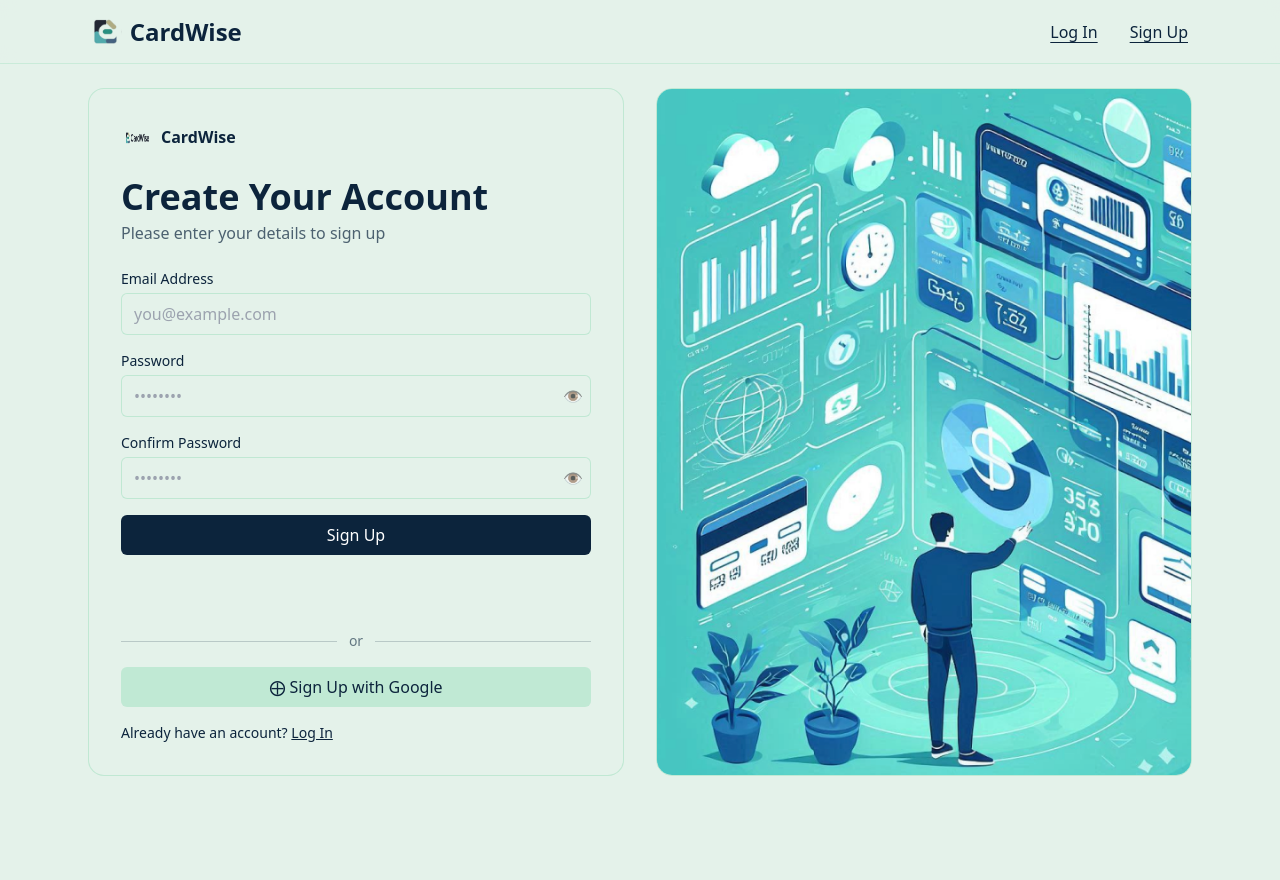
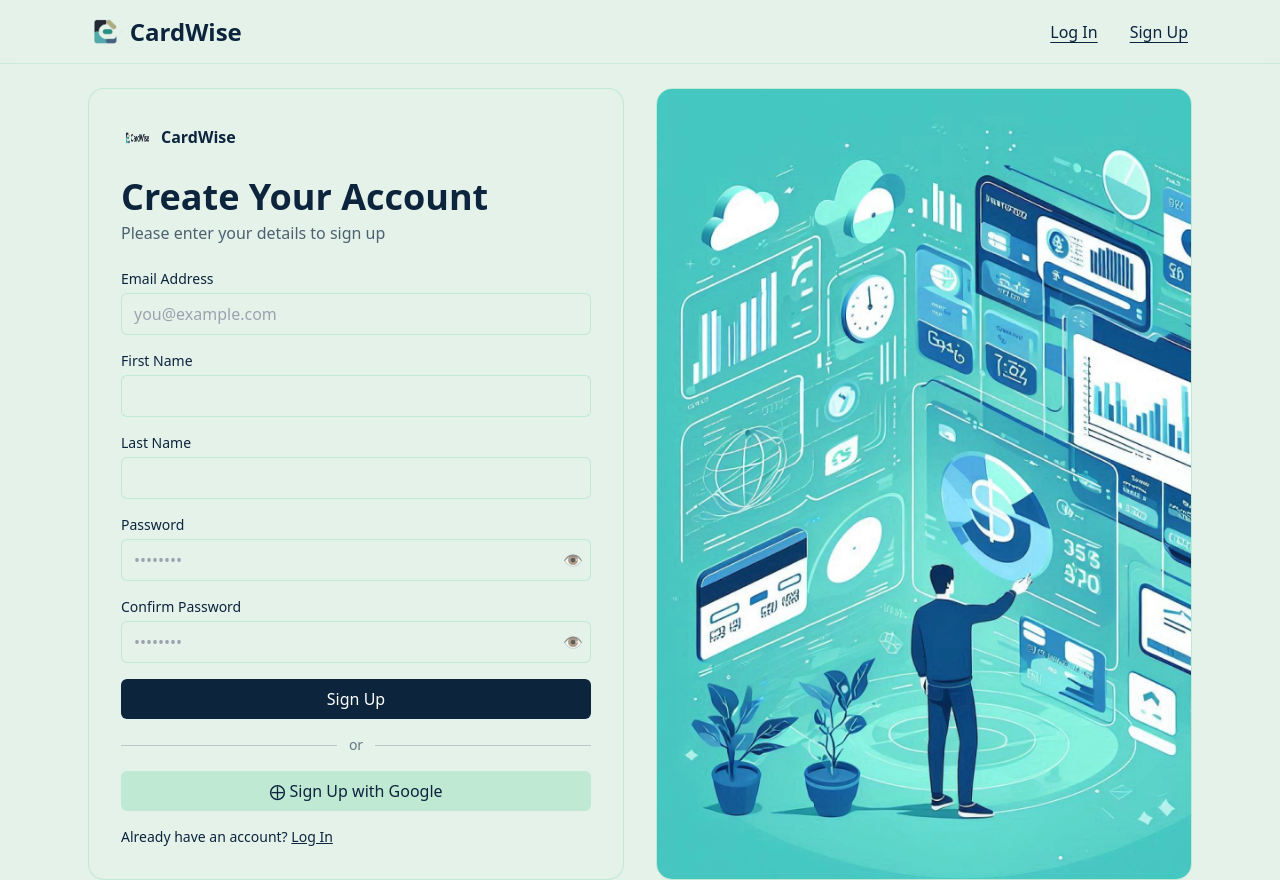
Before and after one commit to nghiantm/cs375-cardwise, a React (Vite) app in the folder client/: page /signup in a window 1280 px wide. Before the commit the page ends 800 px from the top, so only its background shows below. Built offline with nearby package versions, Linux system fonts and the light colour scheme.

Commit message:
Updated signup page to directly register user to mongodb using our API call

```diff
--- a/client/src/pages/Signup.tsx
+++ b/client/src/pages/Signup.tsx
@@ -1,10 +1,99 @@
-import { Link } from "react-router-dom";
+import { Link, useNavigate } from "react-router-dom";
+import { useState } from "react";
+import type { FormEvent } from "react";
 import TextField from "../components/TextField";
 import PasswordField from "../components/PasswordField";
 import appLogo from "../assets/appLogo.png";
 import picture from "../assets/picture.png";
 
+  const isValidEmail = (email: string): boolean => {
+    // Regular expression for email validation
+    const emailRegex = /^[^\s@]+@[^\s@]+\.[^\s@]+$/;
+    return emailRegex.test(email);
+  };
+
 export default function Signup() {
+  const navigate = useNavigate();
+
+  const [formData, setFormData] = useState({
+    email: "",
+    firstName: "",
+    lastName: "",
+    password: "",
+    confirmPassword: "",
+  });
+
+  const [error, setError] = useState("");
+  const [loading, setLoading] = useState(false);
+
+  const handleChange = (field: string) => (e: React.ChangeEvent<HTMLInputElement>) => {
+    setFormData(prev => ({
+      ...prev,
+      [field]: e.target.value,
+      }));
+    };
+
+  const handleSubmit = async (e: FormEvent) => {
+    e.preventDefault();  // Stop page reload
+    setError("");        // Clear previous errors
+
+        // Validation: Check email format
+    if (!isValidEmail(formData.email)) {
+      setError("Please enter a valid email address");
+      return;
+    }
+
+    // Validation: Check required fields
+    if (!formData.firstName.trim() || !formData.lastName.trim()) {
+      setError("First name and last name are required");
+      return;
+    }
+
+    // Validation: Check password length
+    if (formData.password.length < 8) {
+      setError("Password must be at least 8 characters long");
+      return;
+    }
+
+
+    // Validation
+    if (formData.password !== formData.confirmPassword) {
+      setError("Passwords do not match");
+      return;
+    }
+
+    setLoading(true);  // Show loading state
+
+    try {
+      const response = await fetch("http://localhost:3000/api/users/register", {
+        method: "POST",
+        headers: {
+          "Content-Type": "application/json",
+        },
+        body: JSON.stringify({
+          email: formData.email,
+          firstName: formData.firstName,
+          lastName: formData.lastName,
+          password: formData.password,
+        }),
+      });
+
+      const data = await response.json();
+
+      if (!response.ok) {
+        throw new Error(data.message || "Registration failed");
+      }
+
+      alert("Registration successful!");
+      navigate("/login");
+
+    } catch (err: any) {
+      setError(err.message || "An error occurred during registration");
+    } finally {
+      setLoading(false);  // Hide loading state
+    }
+  };
+
   return (
     <main className="max-w-6xl mx-auto px-6 py-6 grid md:grid-cols-2 gap-8 h-[calc(100vh-64px)]">
       <section className="h-full bg-mint/50 rounded-2xl border border-aqua/40 p-8 flex flex-col">
@@ -16,12 +105,57 @@ export default function Signup() {
         <h1 className="text-4xl font-bold text-navy mb-1">Create Your Account</h1>
         <p className="text-navy/70 mb-6">Please enter your details to sign up</p>
 
-        <form className="space-y-4 grow">
-          <TextField label="Email Address" type="email" placeholder="you@example.com" />
-          <PasswordField label="Password" />
-          <PasswordField label="Confirm Password" />
+        {error && (
+          <div className="bg-red-100 border border-red-400 text-red-700 px-4 py-3 rounded mb-4">
+            {error}
+          </div>
+        )}
 
-          <button type="submit" className="btn-primary w-full">Sign Up</button>
+        <form className="space-y-4 grow" onSubmit={handleSubmit}>
+          {/* Notice: Your TextField already accepts value and onChange! */}
+          <TextField
+            label="Email Address"
+            type="email"
+            placeholder="you@example.com"
+            value={formData.email}              // ✅ Works with your component
+            onChange={handleChange("email")}    // ✅ Works with your component
+            required
+          />
+          <TextField
+            label="First Name"
+            value={formData.firstName}
+            onChange={handleChange("firstName")}
+            required
+          />
+
+          <TextField
+            label="Last Name"
+            value={formData.lastName}
+            onChange={handleChange("lastName")}
+            required
+          />
+
+          <PasswordField
+            label="Password"
+            value={formData.password}
+            onChange={handleChange("password")}
+            required
+          />
+
+          <PasswordField
+            label="Confirm Password"
+            value={formData.confirmPassword}
+            onChange={handleChange("confirmPassword")}
+            required
+          />
+
+          <button
+            type="submit"
+            className="btn-primary w-full"
+            disabled={loading}
+          >
+            {loading ? "Signing Up..." : "Sign Up"}
+          </button>
         </form>
 
         <div className="flex items-center gap-3 text-navy/60 text-sm my-4">
```
Also changed, not shown: 1 other file (tests, documents, lock files or other folders).
